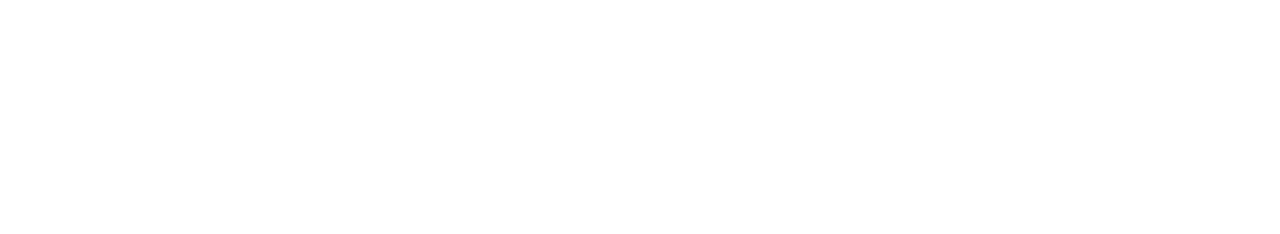
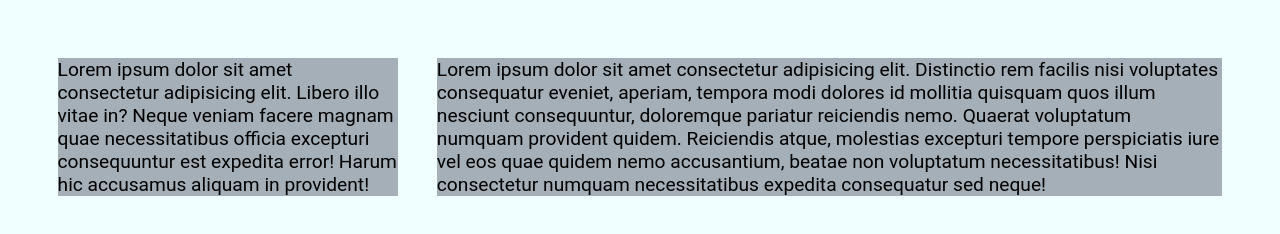
Before and after one commit to po1sonne/learn-experiments, a plain HTML site: page index.html in a window 1280 px wide. Drawn offline with Linux system fonts and the light colour scheme.

Commit message:
add trash

```diff
--- a/index.html
+++ b/index.html
@@ -8,6 +8,14 @@
     <title>Document</title>
 </head>
 <body>
-
+    <div class="wrapper">
+        <div class="col">
+            <p>Lorem ipsum dolor sit amet consectetur adipisicing elit. Libero illo vitae in? Neque veniam facere magnam quae necessitatibus officia excepturi consequuntur est expedita error! Harum hic accusamus aliquam in provident!</p>
+        </div>
+        <div class="col">
+            Lorem ipsum dolor sit amet consectetur adipisicing elit. Distinctio rem facilis nisi voluptates consequatur eveniet, aperiam, tempora modi dolores id mollitia quisquam quos illum nesciunt consequuntur, doloremque pariatur reiciendis nemo.
+            Quaerat voluptatum numquam provident quidem. Reiciendis atque, molestias excepturi tempore perspiciatis iure vel eos quae quidem nemo accusantium, beatae non voluptatum necessitatibus! Nisi consectetur numquam necessitatibus expedita consequatur sed neque!
+        </div>
+    </div>
 </body>
 </html>
--- a/styles.css
+++ b/styles.css
@@ -5,3 +5,18 @@
   list-style: none;
   font-family: 'Roboto', sans-serif;
 }
+body {
+    margin: 2em;
+    background-color: azure;
+    font-size: 1.2em;
+}
+
+.wrapper {
+    min-width: 490px;
+    margin: 2em auto;
+    display: flex;
+}
+.col {
+    background-color: rgb(164, 175, 184);
+    margin: 1em;
+}
```
